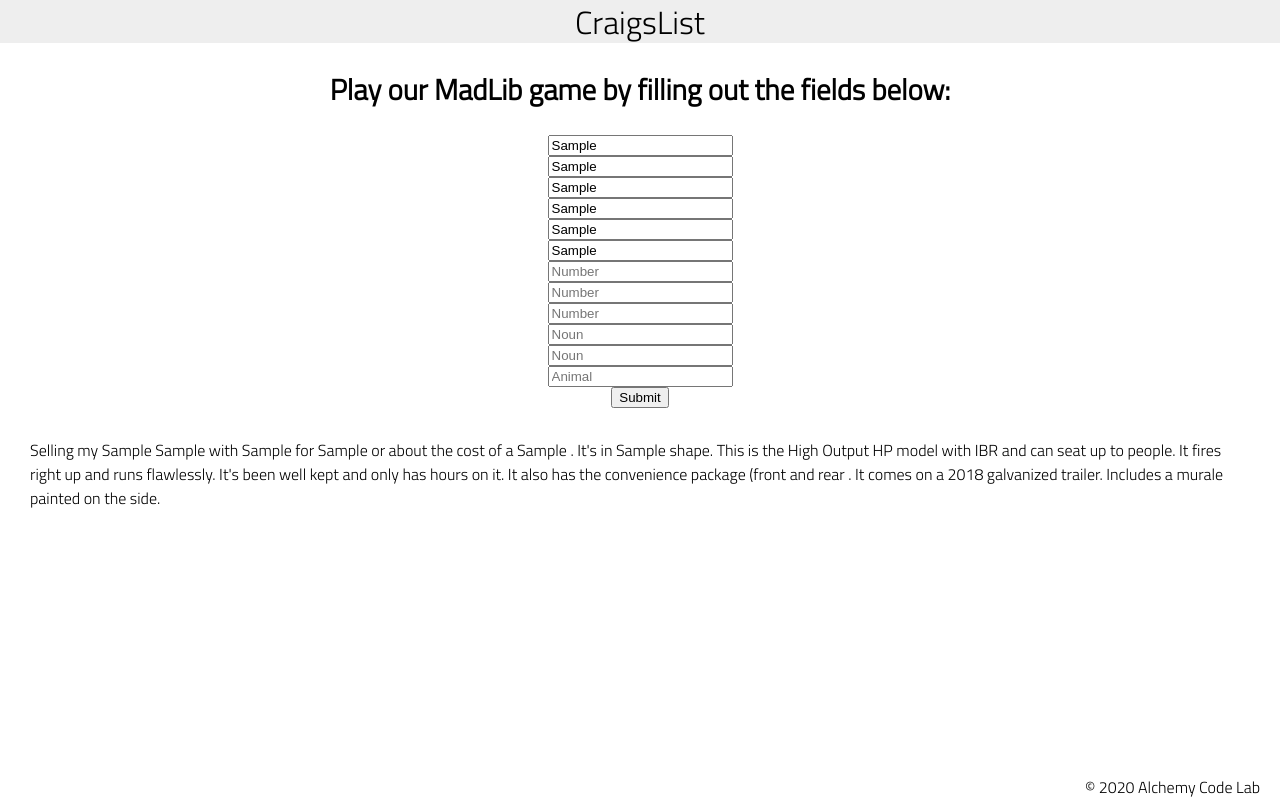
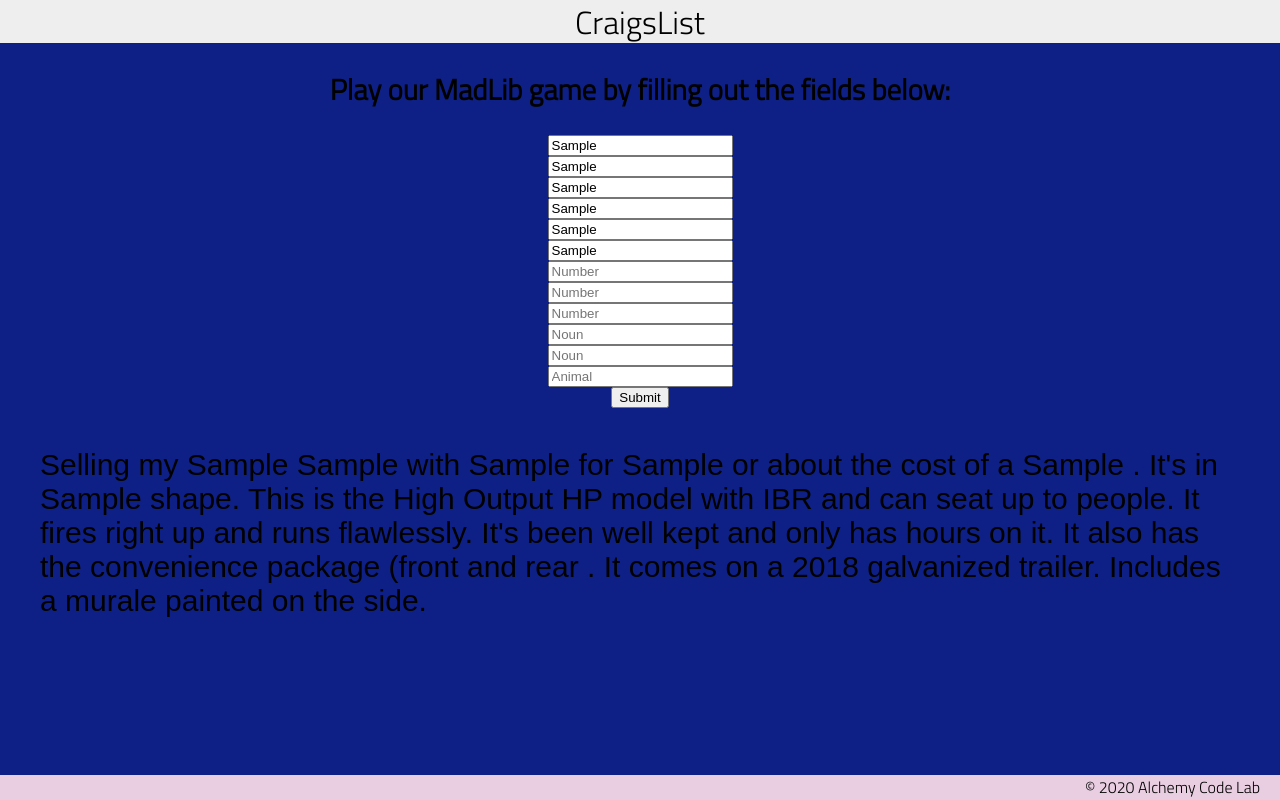
Before and after one commit to franklyhollywood/madlib-august-2021, a plain HTML site: page index.html in a window 1280 px wide. Both pictures are taken after typing "Sample", "Sample", "Sample", "Sample", "Sample", "Sample" into the empty fields and a click on the button "Submit". Drawn offline with Linux system fonts and the light colour scheme.

Commit message:
added color to background and font

```diff
--- a/styles/home.css
+++ b/styles/home.css
@@ -8,3 +8,8 @@
     align-items: center;
     justify-content: center;
 }
+p{
+    font-size: 30px;
+    font-family: Arial, Helvetica, sans-serif;
+    padding: 10px;
+}
--- a/styles/style.css
+++ b/styles/style.css
@@ -7,11 +7,11 @@
     --color4: hsla(187, 41%, 94%, 1);
     --color5: hsla(170, 28%, 95%, 1); */
 
-    /* --color1: hsla(45, 86%, 83%, 1);
-    --color2: hsla(135, 65%, 98%, 1);
+    --color1: rgb(189, 18, 166);
+    --color2: rgb(14, 32, 134);
     --color3: hsla(315, 37%, 86%, 1);
     --color4: hsla(45, 73%, 98%, 1);
-    --color5: hsla(224, 40%, 79%, 1); */
+    --color5: hsla(224, 40%, 79%, 1);
 
     --header-height: 80px;
     --shadow: 0px 10px 20px -12px rgba(0,0,0,0.45);
```
